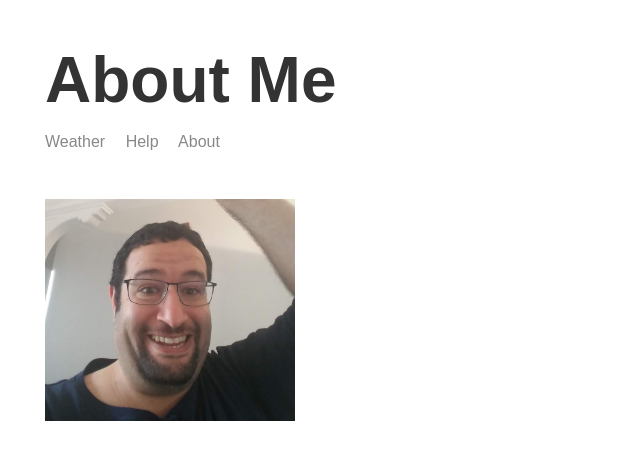
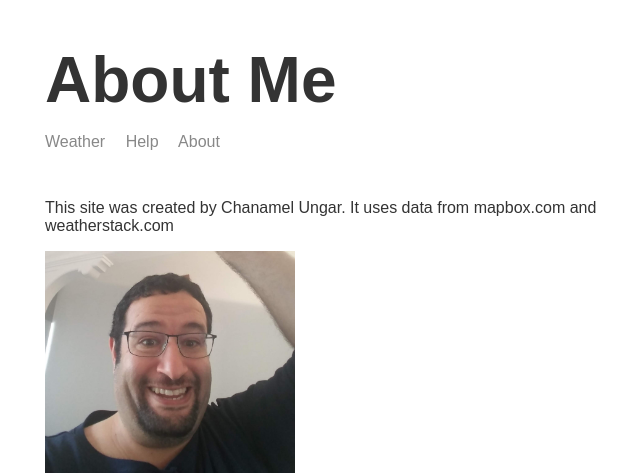
Before and after one commit to ChanamelU/nodeCourse-weather-website, a Node server app: page /about in a window 1280 px wide. Shown: the top 475 px of the page, without its empty margins (270-910 px from the left). Run offline with Node 20, Linux system fonts and the light colour scheme; some libraries are stand-ins or nearby versions.

Commit message:
Added about information

```diff
--- a/templates/views/about.hbs
+++ b/templates/views/about.hbs
@@ -9,6 +9,7 @@
     <div class="main-content">
 
             {{>header}}
+            <p>This site was created by Chanamel Ungar. It uses data from mapbox.com and weatherstack.com</p>
 
 
             <img class="portrait" src="img/portrait.jpg">
```
